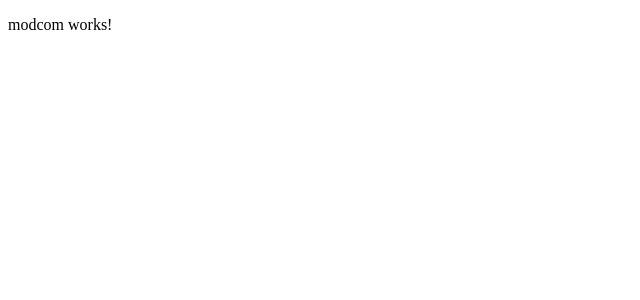
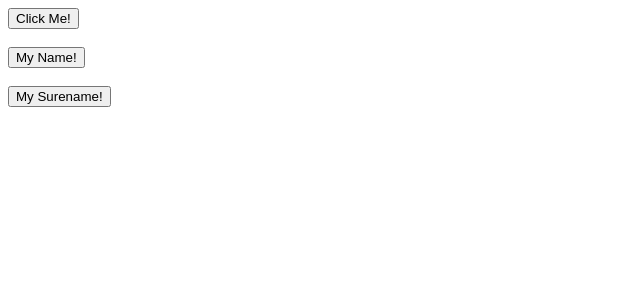
Before and after one commit to sujeewakabeysinghe/Angular-Ten, an Angular app: page / in a window 1280 px wide. Shown: the top 300 px of the page, without its empty margins (0-640 px from the left). Built offline with nearby package versions, Linux system fonts and the light colour scheme.

Commit message:
click function

```diff
--- a/src/app/app.component.html
+++ b/src/app/app.component.html
@@ -1,2 +1,3 @@
-<!--<app-interpolation></app-interpolation>-->
-<app-modcom></app-modcom>
+<!--<app-interpolation></app-interpolation>
+<app-modcom></app-modcom>-->
+<app-click-function></app-click-function>
--- a/src/app/app.module.ts
+++ b/src/app/app.module.ts
@@ -5,12 +5,14 @@ import { AppRoutingModule } from './app-routing.module';
 import { AppComponent } from './app.component';
 import { InterpolationComponent } from './interpolation/interpolation.component';
 
-import { ModuleModule } from './module/module.module'
+import { ModuleModule } from './module/module.module';
+import { ClickFunctionComponent } from './click-function/click-function.component'
 
 @NgModule({
   declarations: [
     AppComponent,
-    InterpolationComponent
+    InterpolationComponent,
+    ClickFunctionComponent
   ], //all the components contain in this module
   imports: [
     BrowserModule,
--- /dev/null
+++ b/src/app/click-function/click-function.component.html
@@ -0,0 +1,5 @@
+<button (click)="hello()">Click Me!</button>
+<br><br>
+<button (click)="helloTwo('Sujeewa')">My Name!</button>
+<br><br>
+<button (click)="helloTwo(nameTwo)">My Surename!</button>
--- /dev/null
+++ b/src/app/click-function/click-function.component.ts
@@ -0,0 +1,25 @@
+import { Component, OnInit } from '@angular/core';
+
+@Component({
+  selector: 'app-click-function',
+  templateUrl: './click-function.component.html',
+  styleUrls: ['./click-function.component.css']
+})
+export class ClickFunctionComponent implements OnInit {
+
+  hello(){
+    alert('Hello Angular!')
+  }
+
+  helloTwo(name:string){
+    alert(name)
+  }
+
+  nameTwo='Abeysinghe'
+
+  constructor() { }
+
+  ngOnInit(): void {
+  }
+
+}
```
Also changed, not shown: src/app/click-function/click-function.component.css (added), 1 other file (tests, documents, lock files or other folders).
